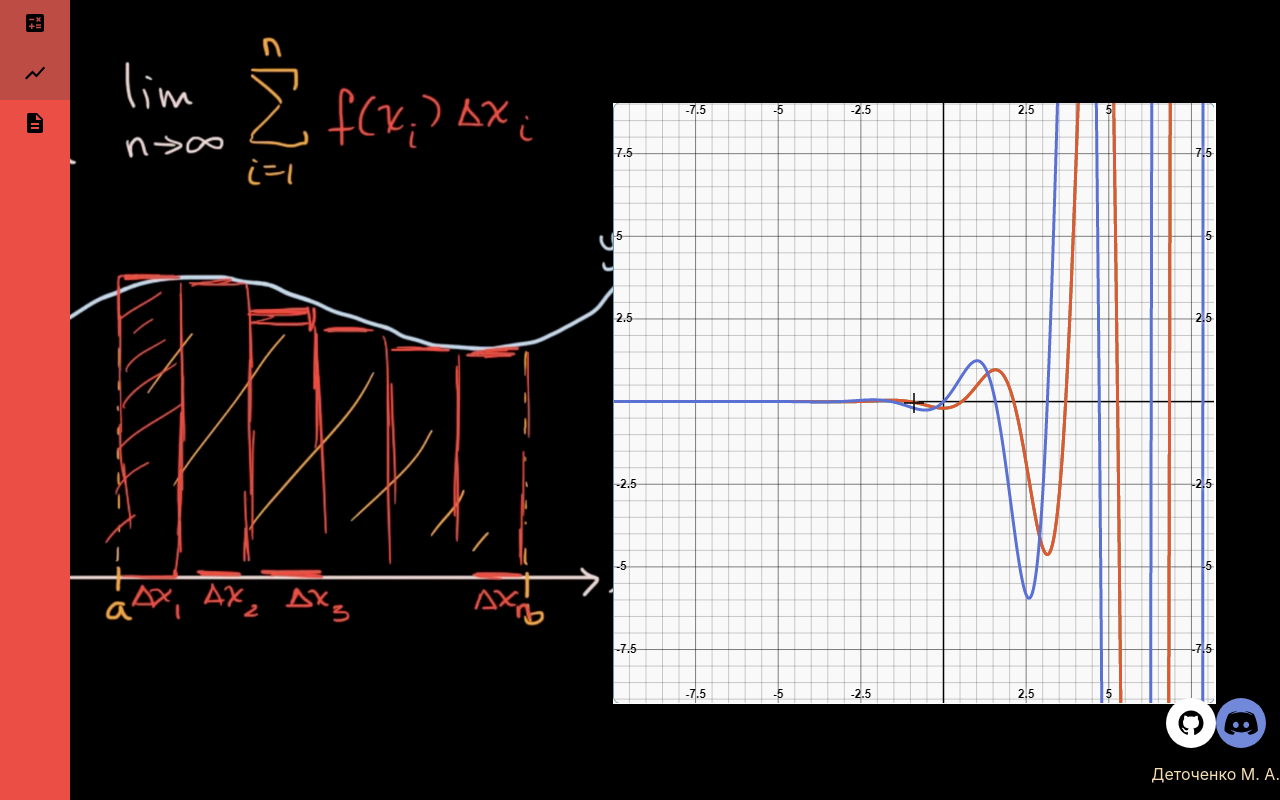
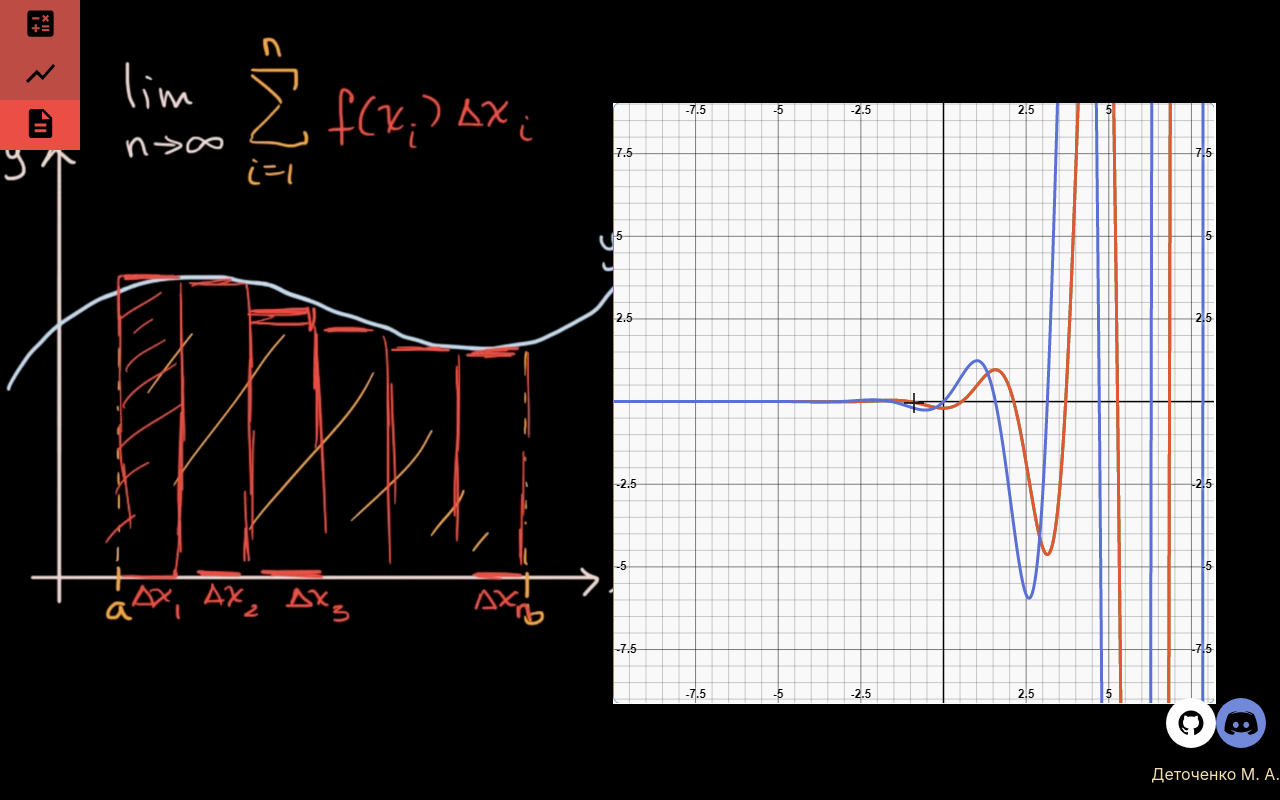
Before and after one commit to DavionFDoS/react-integral, a React (Create React App) app: page /Graphic in a window 1280 px wide. Built offline with nearby package versions, Linux system fonts and the light colour scheme.

Commit message:
Sidebar restyle

```diff
--- a/src/App.css
+++ b/src/App.css
@@ -8,8 +8,8 @@ body{
 }
 
 .Sidebar{
-  height: 100%;
-  width: 70px;
+  height: auto;
+  width: 80px;
   background-color: #EA4E44;
 }
 
--- a/src/SidebarData.js
+++ b/src/SidebarData.js
@@ -5,17 +5,17 @@ import DescriptionIcon from '@mui/icons-material/Description';
 export const SidebarData = [
 
     {
-        icon: <CalculateIcon/>,
+        icon: <CalculateIcon fontSize = 'large'/>,
         link: "/CalculationPage"
 
     },
     {
-        icon: <ShowChartIcon/>,
+        icon: <ShowChartIcon fontSize = 'large'/>,
         link: "/Graphic"
 
     },
     {
-        icon: <DescriptionIcon/>,
+        icon: <DescriptionIcon fontSize = 'large'/>,
         link: "/RectangleMethodDescription"
     }
 ]
```
